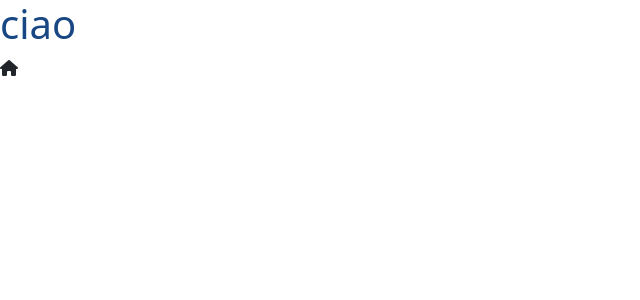
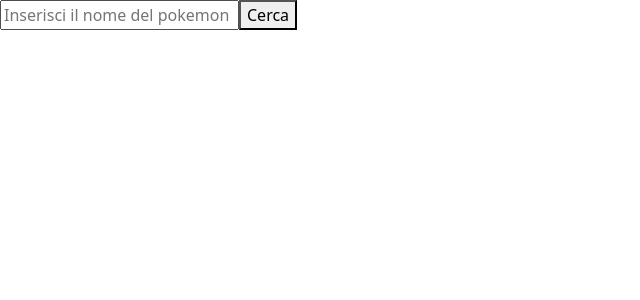
Before and after one commit to lorenzo-de-giorgi/vue-pokedex, a Vue app: page / in a window 1280 px wide. Shown: the top 300 px of the page, without its empty margins (0-640 px from the left). Built offline with nearby package versions, Linux system fonts and the light colour scheme.

Commit message:
created API call to pokeAPI

```diff
--- a/src/App.vue
+++ b/src/App.vue
@@ -1,13 +1,17 @@
 <template>
   <div>
-    <h1>ciao</h1>
-    <i class="fa fa-solid fa-home"></i>
+    <SearchComponent />
   </div>
 </template>
 
 <script>
+import SearchComponent from './components/SearchComponent.vue';
+
   export default {
-
+    name: 'App',
+    components: {
+      SearchComponent
+    },
   }
 </script>
 
--- a/src/components/SearchComponent.vue
+++ b/src/components/SearchComponent.vue
@@ -6,6 +6,7 @@
 </template>
 
 <script>
+import axios from 'axios';
     export default {
         name: 'SearchComponent',
         data() {
@@ -17,12 +18,11 @@
             fetchPokemon(){
                 const name = this.pokemonName.trim().toLowerCase();
 
-                try{
-                    const response = axios.get(`https://pokeapi.co/api/v2/pokemon/${name}`);
-                    console.log(response.data);
-                } catch(err){
+                console.log(name);
 
-                }
+                const response = axios.get(`https://pokeapi.co/api/v2/pokemon/${name}`);
+                console.log(response);
+
             }
         },
     }
```
